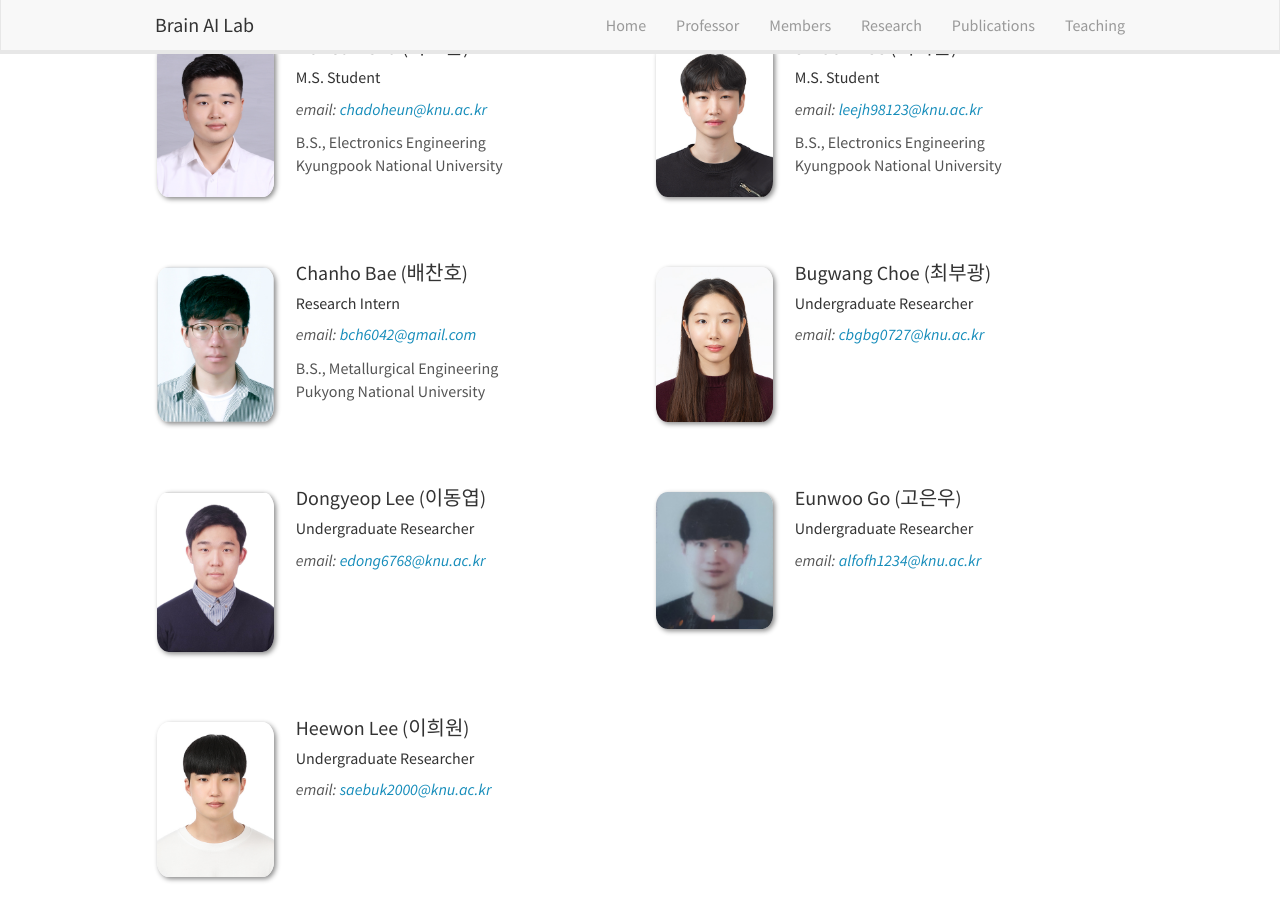
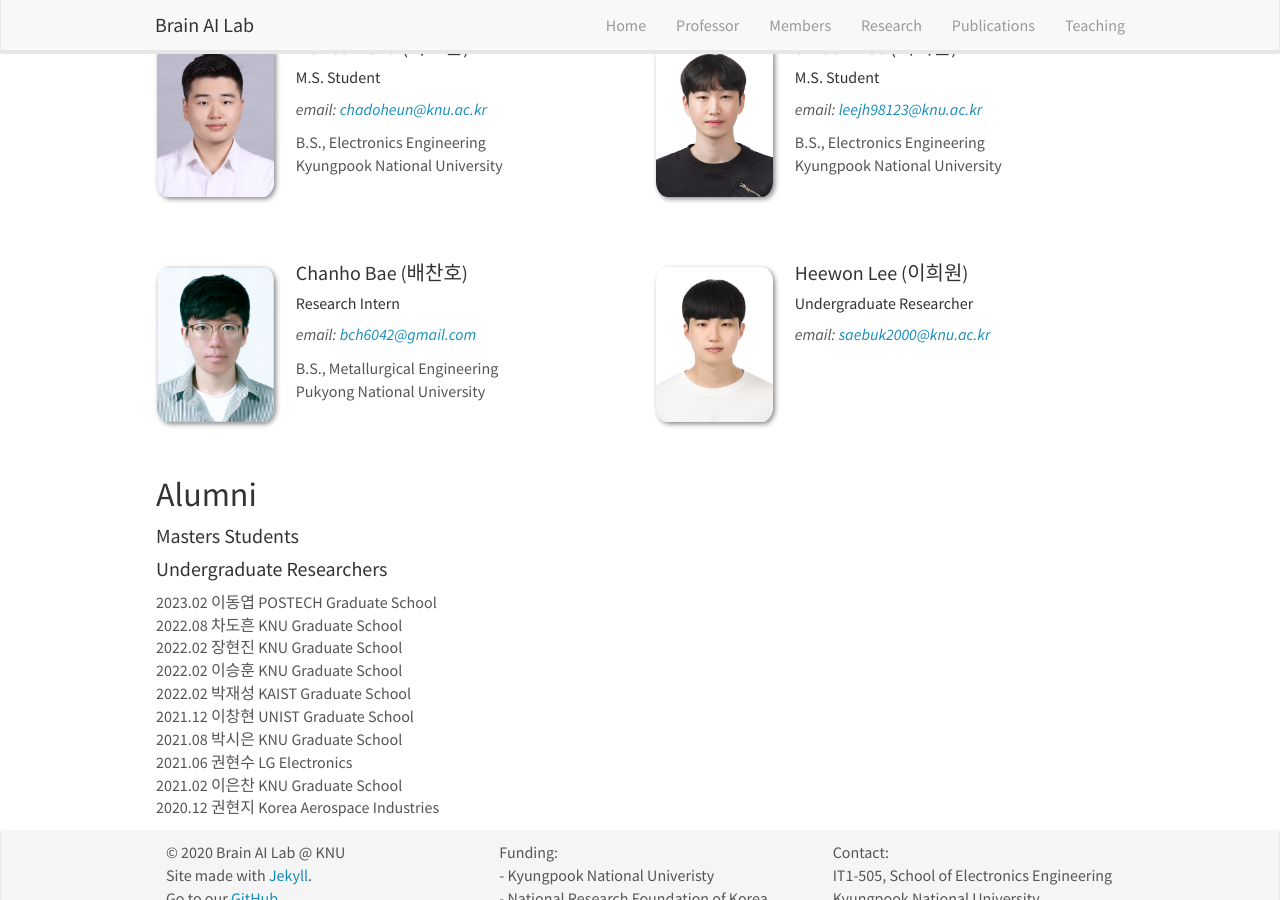
Before and after one commit to KNU-BrainAI/knu-brainai.github.io, a Jekyll site: the page built from _pages/members.md, in a window 1280 px wide and 900 px high, scrolled down 607 px. Built offline with Jekyll 4.4.1, drawn with Linux system fonts in a browser that asks for light colours; nearby versions of some CDN libraries.

Commit message:
Update team_members.yml

```diff
--- a/_data/team_members.yml
+++ b/_data/team_members.yml
@@ -55,27 +55,6 @@
   education1: B.S., Metallurgical Engineering
   education2: Pukyong National University
 
-- name: Bugwang Choe (최부광)
-  photo: bgch.jpg
-  info: Undergraduate Researcher
-  email: cbgbg0727@knu.ac.kr
-  number_educ: 1
-  education1:
-
-- name: Dongyeop Lee (이동엽)
-  photo: dylee.jpeg
-  info: Undergraduate Researcher
-  email: edong6768@knu.ac.kr
-  number_educ: 1
-  education1:
-
-- name: Eunwoo Go (고은우)
-  photo: ewgo.jpg
-  info: Undergraduate Researcher
-  email: alfofh1234@knu.ac.kr
-  number_educ: 1
-  education1:
-
 - name: Heewon Lee (이희원)
   photo: hwlee.jpg
   info: Undergraduate Researcher
```
